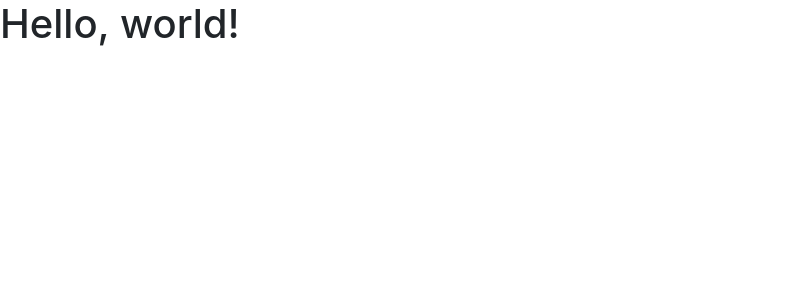
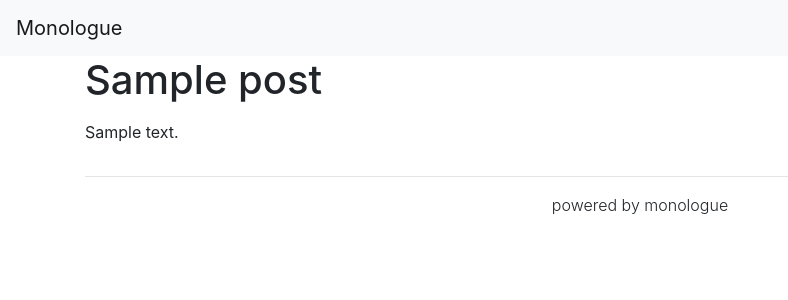
Before and after one commit to aisk/monologue, a Django app: page /post/1 in a window 1280 px wide. Shown: the top 300 px of the page, without its empty margins (0-788 px from the left). Run offline with Django 3.2, Linux system fonts and the light colour scheme; tables that the repository leaves empty hold one stand-in row (values such as "Sample post"); some libraries are stand-ins or nearby versions.

Commit message:
feat: support markdown

```diff
--- a/monologue/templates/base.html
+++ b/monologue/templates/base.html
@@ -1,23 +1,53 @@
 <!doctype html>
 <html lang="en">
+
 <head>
   <!-- Required meta tags -->
   <meta charset="utf-8">
   <meta name="viewport" content="width=device-width, initial-scale=1, shrink-to-fit=no">
 
   <!-- Bootstrap CSS -->
-    <link rel="stylesheet" href="https://stackpath.bootstrapcdn.com/bootstrap/4.5.0/css/bootstrap.min.css" integrity="sha384-9aIt2nRpC12Uk9gS9baDl411NQApFmC26EwAOH8WgZl5MYYxFfc+NcPb1dKGj7Sk" crossorigin="anonymous">
+  <link rel="stylesheet" href="https://stackpath.bootstrapcdn.com/bootstrap/4.5.0/css/bootstrap.min.css"
+    integrity="sha384-9aIt2nRpC12Uk9gS9baDl411NQApFmC26EwAOH8WgZl5MYYxFfc+NcPb1dKGj7Sk" crossorigin="anonymous">
 
   <title>Hello, world!</title>
+  <style>
+    body {
+      font-family: -apple-system, "Noto Sans", "Helvetica Neue", Helvetica, "Nimbus Sans L", Arial, "Liberation Sans", "PingFang SC", "Hiragino Sans GB", "Noto Sans CJK SC", "Source Han Sans SC", "Source Han Sans CN", "Microsoft YaHei", "Wenquanyi Micro Hei", "WenQuanYi Zen Hei", "ST Heiti", SimHei, "WenQuanYi Zen Hei Sharp", sans-serif;
+    }
+  </style>
 </head>
+
 <body>
+  <nav class="navbar navbar-light bg-light">
+    <a class="navbar-brand" href="#">Monologue</a>
+  </nav>
+  <div class="container">
+    <div class="row">
+      <div class="col-md-8">
         {% block content %}
         {% endblock %}
+      </div>
+      <div class="col-md-4">
+      </div>
+    </div>
+  </div>
+  <div class="container">
+    <hr />
+    <p class="text-center font-weight-light">powered by monologue</p>
 
+  </div>
   <!-- Optional JavaScript -->
   <!-- jQuery first, then Popper.js, then Bootstrap JS -->
-    <script src="https://code.jquery.com/jquery-3.5.1.slim.min.js" integrity="sha384-DfXdz2htPH0lsSSs5nCTpuj/zy4C+OGpamoFVy38MVBnE+IbbVYUew+OrCXaRkfj" crossorigin="anonymous"></script>
-    <script src="https://cdn.jsdelivr.net/npm/popper.js@1.16.0/dist/umd/popper.min.js" integrity="sha384-Q6E9RHvbIyZFJoft+2mJbHaEWldlvI9IOYy5n3zV9zzTtmI3UksdQRVvoxMfooAo" crossorigin="anonymous"></script>
-    <script src="https://stackpath.bootstrapcdn.com/bootstrap/4.5.0/js/bootstrap.min.js" integrity="sha384-OgVRvuATP1z7JjHLkuOU7Xw704+h835Lr+6QL9UvYjZE3Ipu6Tp75j7Bh/kR0JKI" crossorigin="anonymous"></script>
+  <script src="https://code.jquery.com/jquery-3.5.1.slim.min.js"
+    integrity="sha384-DfXdz2htPH0lsSSs5nCTpuj/zy4C+OGpamoFVy38MVBnE+IbbVYUew+OrCXaRkfj"
+    crossorigin="anonymous"></script>
+  <script src="https://cdn.jsdelivr.net/npm/popper.js@1.16.0/dist/umd/popper.min.js"
+    integrity="sha384-Q6E9RHvbIyZFJoft+2mJbHaEWldlvI9IOYy5n3zV9zzTtmI3UksdQRVvoxMfooAo"
+    crossorigin="anonymous"></script>
+  <script src="https://stackpath.bootstrapcdn.com/bootstrap/4.5.0/js/bootstrap.min.js"
+    integrity="sha384-OgVRvuATP1z7JjHLkuOU7Xw704+h835Lr+6QL9UvYjZE3Ipu6Tp75j7Bh/kR0JKI"
+    crossorigin="anonymous"></script>
 </body>
+
 </html>
--- a/monologue/templates/post.html
+++ b/monologue/templates/post.html
@@ -1,5 +1,6 @@
 {% extends 'base.html' %}
 
 {% block content %}
-<h1>Hello, world!</h1>
+<h1>{{ post.title }}</h1>
+<p>{{ content | safe }}</p>
 {% endblock %}
--- a/monologue/views.py
+++ b/monologue/views.py
@@ -1,5 +1,6 @@
-from django.http import HttpRequest, HttpResponse, Http404
-from django.shortcuts import render
+import markdown
+from django.http import HttpRequest, HttpResponse
+from django.shortcuts import render, get_object_or_404
 
 from .models import Post
 
@@ -9,8 +10,8 @@ def index_view(request: HttpRequest) -> HttpResponse:
 
 
 def post_view(request: HttpRequest, post_id: int) -> HttpResponse:
-    try:
-        post = Post.objects.get(id=post_id)
-    except Post.DoesNotExist:
-        raise Http404()
-    return render(request, "post.html")
+    post = get_object_or_404(Post, id=post_id)
+    return render(request, "post.html", {
+        'post': post,
+        'content': markdown.markdown(post.content, extensions=['tables', 'toc']),
+    })
--- a/pyproject.toml
+++ b/pyproject.toml
@@ -11,6 +11,7 @@ authors = ["An Long <aisk1988@gmail.com>"]
 [tool.poetry.dependencies]
 python = "^3.8"
 django = "^3.0.8"
+markdown = "^3.2.2"
 
 [tool.poetry.dev-dependencies]
 mypy = "^0.782"
```
Also changed, not shown: 1 other file. Lines whose indentation alone changed are shown as unchanged.
